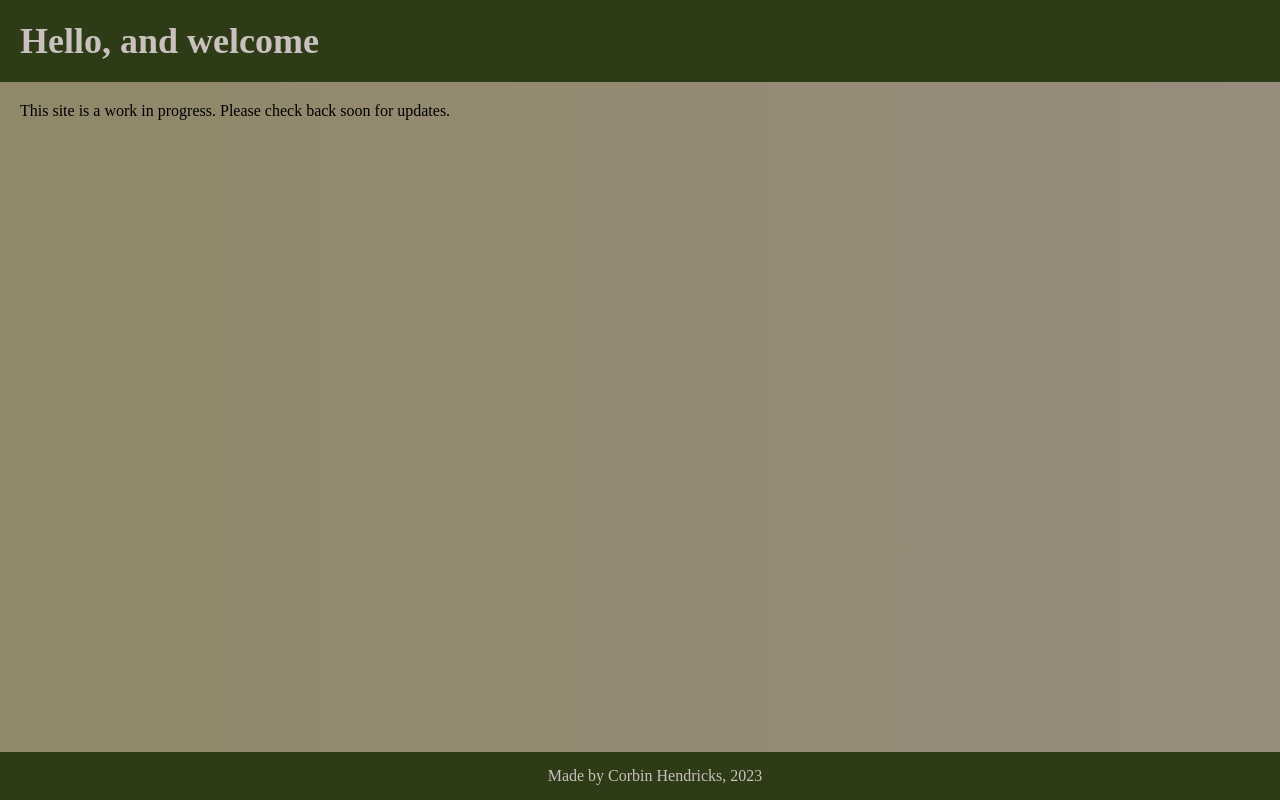
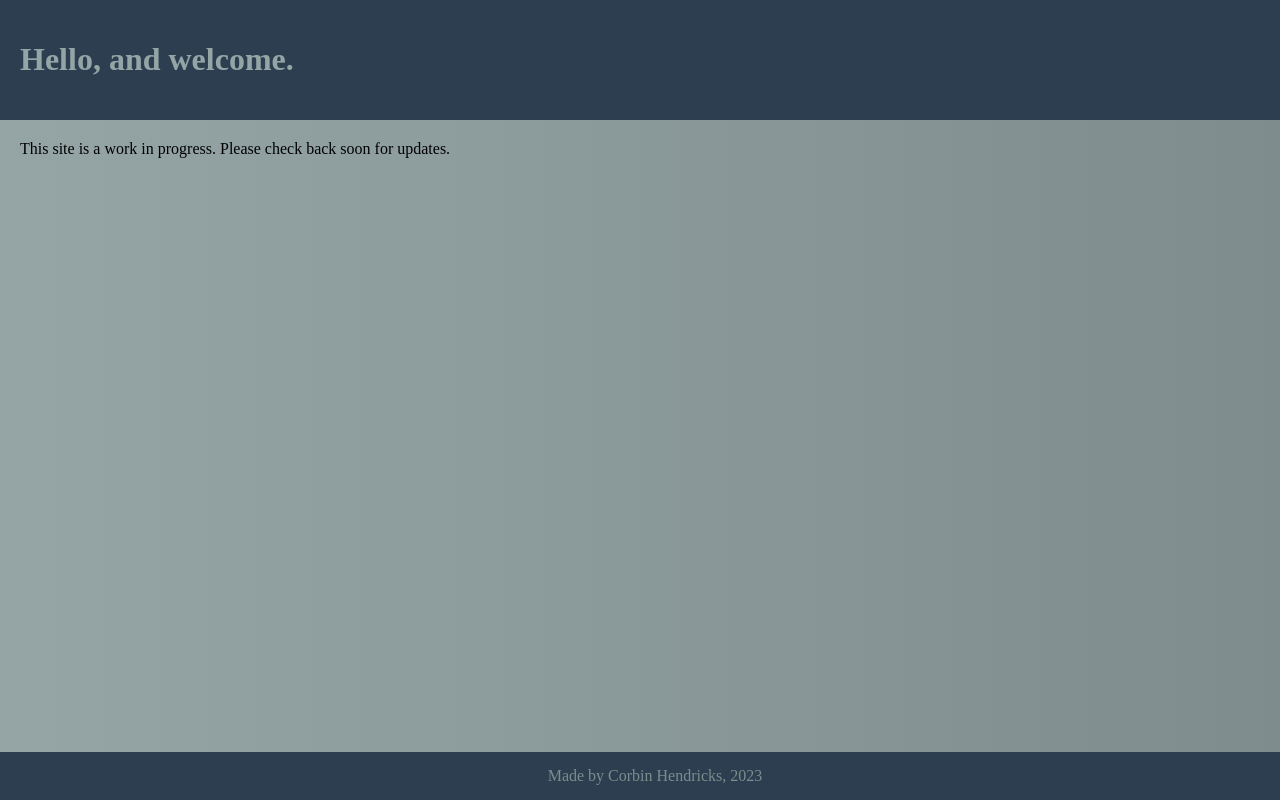
Before and after one commit to cor-bun/cor-bun.github.io, a plain HTML site: page index.html in a window 1280 px wide. Drawn offline with Linux system fonts and the light colour scheme.

Commit message:
Color palette changes

```diff
--- a/index.html
+++ b/index.html
@@ -10,7 +10,9 @@
   <body>
     <div class="container">
       <header class="header">
-        Hello, and welcome
+        <h1>
+          Hello, and welcome.
+        </h1>
       </header>
       <div class="content">
         This site is a work in progress. Please check back soon for updates.
--- a/stylesheet.css
+++ b/stylesheet.css
@@ -1,20 +1,20 @@
 :root {
-  --color1: #2d3b16;
-  --color2: #908869;
-  --color3: #cac0be;
-  --color4: #988c7d;
-  --color5: #a6a68e;
+  --color1: #2c3e50;
+  --color2: #34495e;
+  --color3: #7f8c8d;
+  --color4: #95a5a6;
+  --color5: #ecf0f1;
 }
 body {
-  background-image: linear-gradient(to right, var(--color2), var(--color4));
+  background-image: linear-gradient(to right, var(--color4), var(--color3));
   margin: 0;
 }
 .header {
   background-color: var(--color1);
-  color: var(--color3);
-  text-align: left;
+  color: var(--color4);
   padding: 20px;
-  font-size: 36px;
+}
+.header h1{
   font-weight: bold;
 }
 .content {
```
